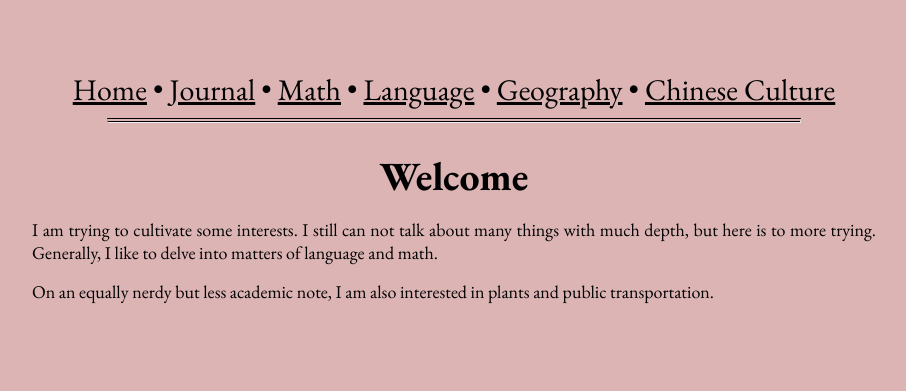
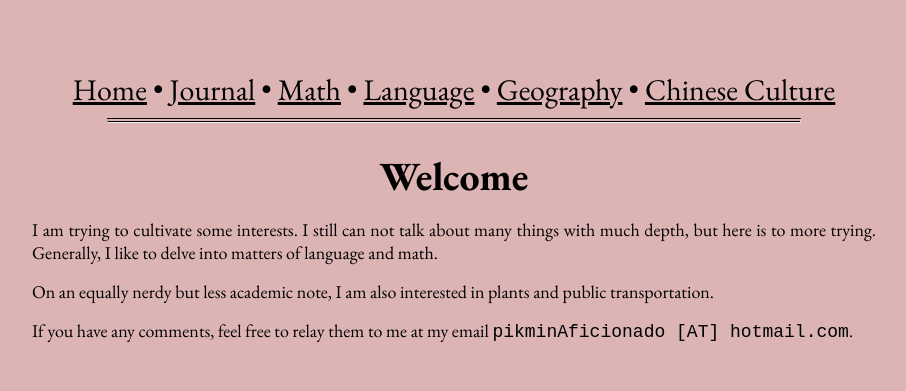
Before and after one commit to ai-no-uta/ai-no-uta.github.io, a plain HTML site: page index.html in a window 1280 px wide. Shown: the whole page, without its empty margins (186-1092 px from the left). Drawn offline with Linux system fonts and the light colour scheme.

Commit message:
added email

```diff
--- a/index.html
+++ b/index.html
@@ -30,6 +30,8 @@
             <li><a href = "medialog.html">My thoughts on media I consume</a></li>
             <li><a href = "PandasGuide/pandasGuide.html">A beginner's guide to Pandas</a></li>
         </ul>
--->
+-->     <p>
+            If you have any comments, feel free to relay them to me at my email <tt>pikminAficionado [AT] hotmail.com</tt>.
+        </p>
     </body>
 </html>
```
